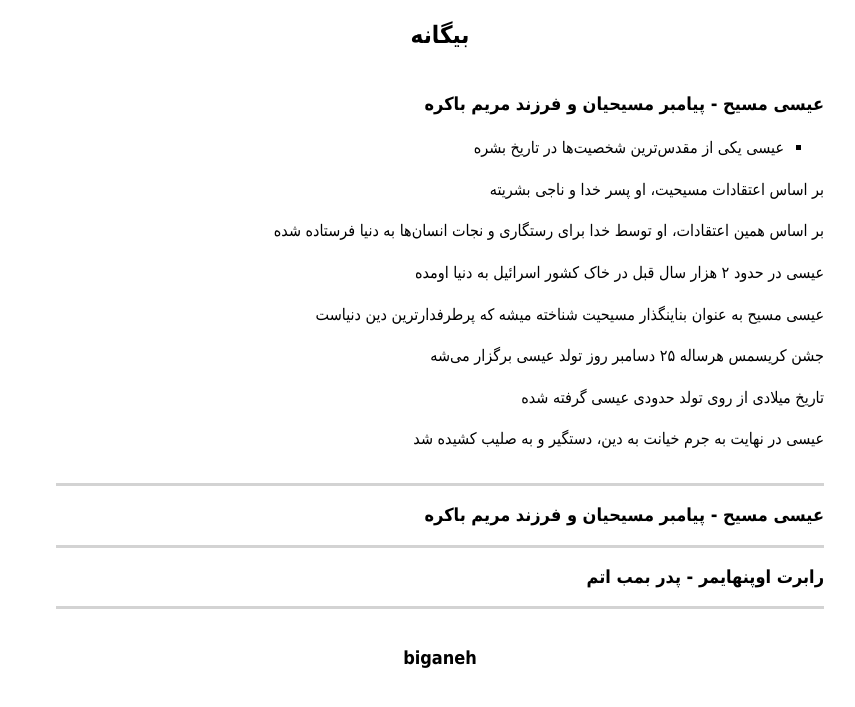
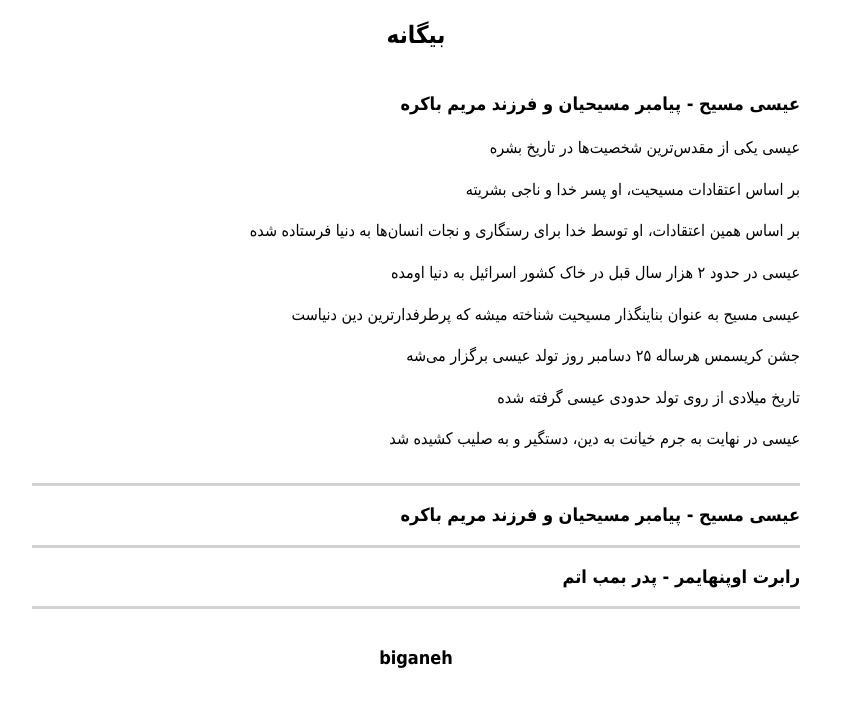
Before and after one commit to darkblog/darkblog.github.io, a Jekyll site: the page built from _posts/2023-8-7-2.md, in a window 1280 px wide. Shown: the top 707 px of the page, without its empty margins (319-1174 px from the left). Built offline with Jekyll 4.4.1, drawn with Linux system fonts in a browser that asks for light colours.

Commit message:
Update 2023-8-7-2.md

```diff
--- a/_posts/2023-8-7-2.md
+++ b/_posts/2023-8-7-2.md
@@ -3,7 +3,7 @@ layout: post
 title: عیسی مسیح - پیامبر مسیحیان و فرزند مریم باکره
 ---
 
-* عیسی یکی از مقدس‌ترین شخصیت‌ها در تاریخ بشره
+عیسی یکی از مقدس‌ترین شخصیت‌ها در تاریخ بشره
 
 بر اساس اعتقادات مسیحیت، او پسر خدا و ناجی بشریته
 
```
